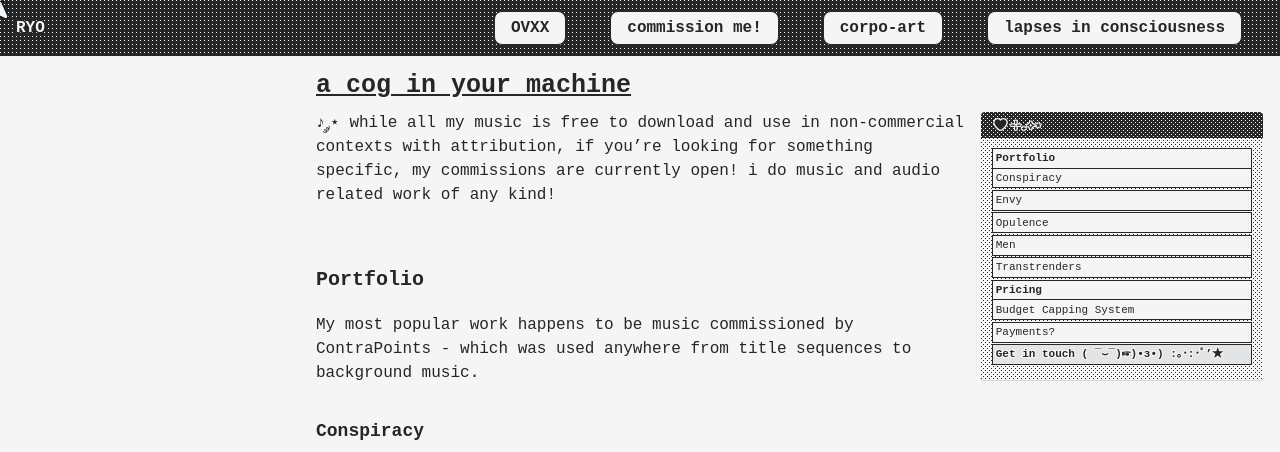
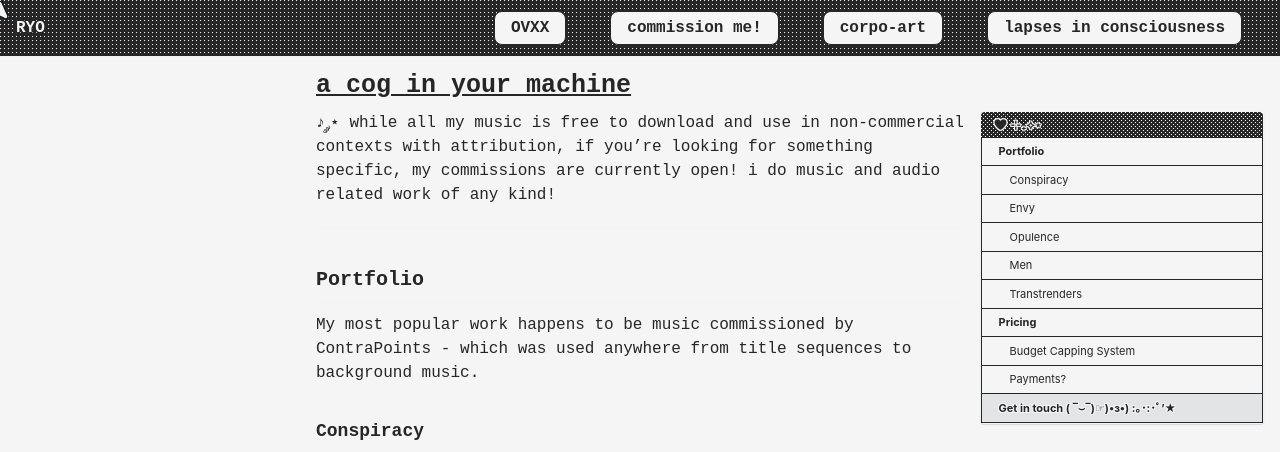
Before and after one commit to cryotato/cryotato.github.io, a Jekyll site: the page built from _pages/commissions.md, in a window 1280 px wide. Shown: the top 452 px of the page. Built offline with Jekyll 4.4.1, drawn with Linux system fonts in a browser that asks for light colours; cached includes are drawn as plain includes; grey boxes are pictures that could not be loaded.

Commit message:
Update main.scss

```diff
--- a/assets/css/main.scss
+++ b/assets/css/main.scss
@@ -230,62 +230,6 @@ p code, li code, h1 code, h2 code, h3 code, h4 code, h5 code, h6 code {
 }
 
 /* ==========================================================================
-   Table of Contents (TOC) Styles (Revised)
-   ========================================================================== */
-
-/* --- Main TOC container (nav.toc) --- */
-// nav.toc { // Using nav.toc for better specificity
-//   font-family: monospace;
-//   background: var(--bg-0); /* Solid light background for the container */
-//   /* Remove border and general text styles from the main container */
-//   /* border: var(--border-standard); */
-//   padding: 1em; /* Padding around the inner title and menu */
-// }
-
-/* --- TOC Title ("Contents" Header) --- */
-nav.toc .toc__title {
-  font-family: monospace;
-  background: var(--bg-6); /* Darker dither background */
-  color: var(--light) !important; /* Light text color */
-  text-shadow: var(--d-shadow) !important; /* Dark shadow for light text */
-  padding: 0.5em 1em; /* Padding inside the title */
-  margin: -1em -1em 1em -1em; /* Use negative margins to fill container padding, add bottom margin */
-  border-bottom: var(--border-standard); /* Optional border to separate from menu */
-  text-align: center; /* Optional: Center the title */
-}
-
-/* --- TOC Menu (the ul list) --- */
-nav.toc .toc__menu {
-  font-family: monospace;
-  background: var(--bg-2); /* Lighter dither background for the menu area */
-  padding: 1em; /* Padding inside the menu list */
-  list-style: none; /* Remove default list bullets */
-  margin: 0; /* Remove default ul margin */
-  /* Default text color/shadow for items inside will be set below */
-}
-
-/* --- TOC List Items & Links (within toc__menu) --- */
-nav.toc .toc__menu li {
-  margin-bottom: 0.25em; /* Spacing between list items */
-}
-
-nav.toc .toc__menu a {
-  font-family: monospace;
-  display: block; /* Make links easier to click */
-  padding: 0.1em 0.25em; /* Small padding on links */
-  color: var(--dark) !important; /* Dark text color for links */
-  text-shadow: var(--l-shadow) !important; /* Light shadow for dark text */
-  text-decoration: none; /* No underline by default */
-
-  &:hover {
-    /* Choose a hover effect - simple underline is often good */
-     text-decoration: underline;
-    /* Or maybe a slightly different background? */
-    // background: var(--bg-3);
-  }
-}
-
-/* ==========================================================================
    Footer Styles
    ========================================================================== */
 .page__footer {
@@ -392,3 +336,24 @@ button:hover, .btn:hover {
   color: var(--dark) !important;
   text-shadow: var(--l-shadow) !important;
 }
+
+/* ==========================================================================
+   Table of Contents (TOC) Styles (Revised)
+   ========================================================================== */
+
+/* --- Main TOC container (nav.toc) --- */
+// [ Styles are handled in _navigation.scss ]
+
+/* --- TOC Title ("Contents" Header) --- */
+// [ Styles are handled in _navigation.scss ]
+
+/* --- TOC Menu (the ul list) --- */
+// [ Styles are handled in _navigation.scss ]
+
+/* --- TOC List Items & Links (within toc__menu) --- */
+// [ Styles are handled in _navigation.scss ]
+
+
+/* ==========================================================================
+   Main Content Area Styles
+   ========================================================================== */
```
